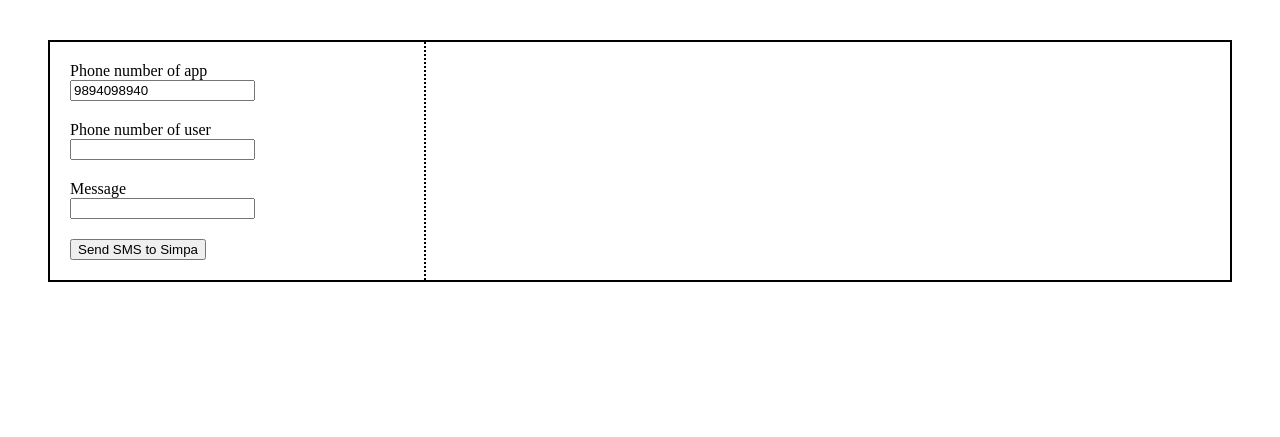
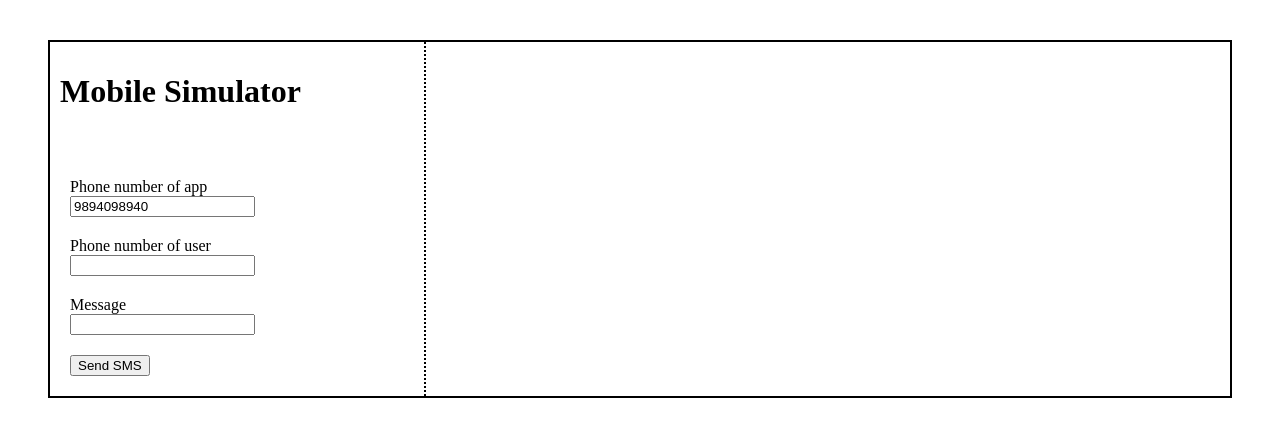
Before and after one commit to senthilkumarv/whackbackend, a Django app: template tools/water_hack_smsgateway/sms_simulator/templates/receive_sms_from_user.html in a window 1280 px wide. Shown: the top 437 px of the page. Run offline with Django 3.2, Linux system fonts and the light colour scheme; the template is opened without the code that fills it, so the values that code supplies are empty; parts of the project's set-up code (start-up, migrations or seed data) failed here and were passed over.

Commit message:
Vandana - modified the ui of the simulator

```diff
--- a/tools/water_hack_smsgateway/sms_simulator/templates/receive_sms_from_user.html
+++ b/tools/water_hack_smsgateway/sms_simulator/templates/receive_sms_from_user.html
@@ -1,7 +1,7 @@
 <!DOCTYPE html PUBLIC "-//W3C//DTD XHTML 1.0 Strict//EN" "http://www.w3.org/TR/xhtml1/DTD/xhtml1-strict.dtd">
 <html xmlns="http://www.w3.org/1999/xhtml" lang="en-us" xml:lang="en-us">
 <head>
-    <title>Simpa Networks Simulator</title>
+    <title>Networks Simulator</title>
     <script type="text/javascript" src="static/jquery-1.4.4.min.js"></script>
     <script type="text/javascript" src="static/jquery.timers.js"></script>
     <link rel="stylesheet" type="text/css" href="static/css/styles.css"/>
@@ -9,12 +9,13 @@
 <body>
 <div class="container">
     <div id="sms_input">
+        <h1>Mobile Simulator</h1><br/><br/>
         <div><label>Phone number of app </label><input type="text" value="9894098940" name="app_phone_number" id="app_phone_number"/>
         </div>
         <div><label>Phone number of user </label><input type="text" name="user_phone_number" id="user_phone_number"/>
         </div>
         <div><label>Message </label><input type="text" name="message" id="message"/></div>
-        <div><input type="submit" name="send" value="Send SMS to Simpa" id="send"/></div>
+        <div><input type="submit" name="send" value="Send SMS" id="send"/></div>
     </div>
     <div id="kannel_output"></div>
     <script type="text/javascript">
@@ -23,6 +24,7 @@
             var text = escape($('#message').val());
             $.post(url + '?user_phone_number=' + $('#user_phone_number').val() + '&app_phone_number=' + $('#app_phone_number').val() + '&message=' + text, function(data) {
                 $('#kannel_output').append(data);
+
             });
 
         });
--- a/tools/water_hack_smsgateway/sms_simulator/templates/send_sms_to_user.html
+++ b/tools/water_hack_smsgateway/sms_simulator/templates/send_sms_to_user.html
@@ -1,7 +1,7 @@
 <!DOCTYPE html PUBLIC "-//W3C//DTD XHTML 1.0 Strict//EN" "http://www.w3.org/TR/xhtml1/DTD/xhtml1-strict.dtd">
 <html xmlns="http://www.w3.org/1999/xhtml" lang="en-us" xml:lang="en-us">
 <head>
-    <title>Simpa Networks Simulator</title>
+    <title>SMS Networks Simulator</title>
 </head>
 <body>
 <div class="container">
```
